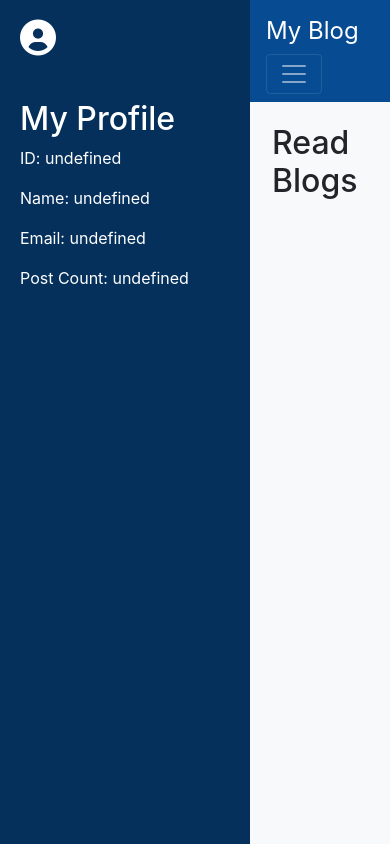
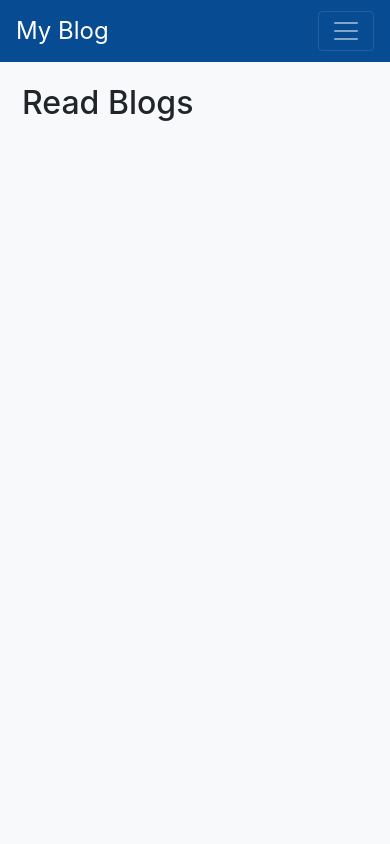
Before and after one commit to YashAryaz/super-blogZ, a FastAPI app: page /templates/home.html in a window 390 px wide. Run offline with FastAPI, Linux system fonts and the light colour scheme; some libraries are stand-ins or nearby versions.

Commit message:
Update home.html

```diff
--- a/api/templates/home.html
+++ b/api/templates/home.html
@@ -13,10 +13,7 @@
 
   <style>
     /* Custom Styles */
-    body {
-      background-color: #f8f9fa;
-      margin-left: 250px;
-    }
+
 
     .navbar-brand {
       font-size: 1.5rem;
@@ -46,6 +43,11 @@
   width: 100%;
 }
 
+body {
+  background-color: #f8f9fa;
+  margin-left: 250px;
+}
+
 .sidebar {
   position: fixed;
   top: 0;
@@ -56,6 +58,17 @@
   color: #fff;
   padding: 20px;
   overflow: auto;
+}
+
+/* Media query for screens smaller than 768px */
+@media (max-width: 507px) {
+  body {
+    margin-left: 0px; /* Adjust as needed */
+  }
+
+  .sidebar {
+    display: none;
+  }
 }
 
   .profile-icon {
@@ -94,7 +107,9 @@
 <body>
   <div class="sidebar">
     <i class="fas fa-user-circle profile-icon"></i>
-    <div id="user-details" class="mt-4"></div>
+    <div id="user-details" class="mt-4">
+
+    </div>
   </div>
 
   <nav class="navbar navbar-expand-lg navbar-dark bg-youtube">
@@ -353,6 +368,9 @@
 
             if (response.ok) {
                 alert("Successful! Blog is created");
+                console.log("Hiding modal");
+                $('#createBlogModal').modal('hide');
+
 
 
             } else {
```
Lines whose indentation alone changed are shown as unchanged.
